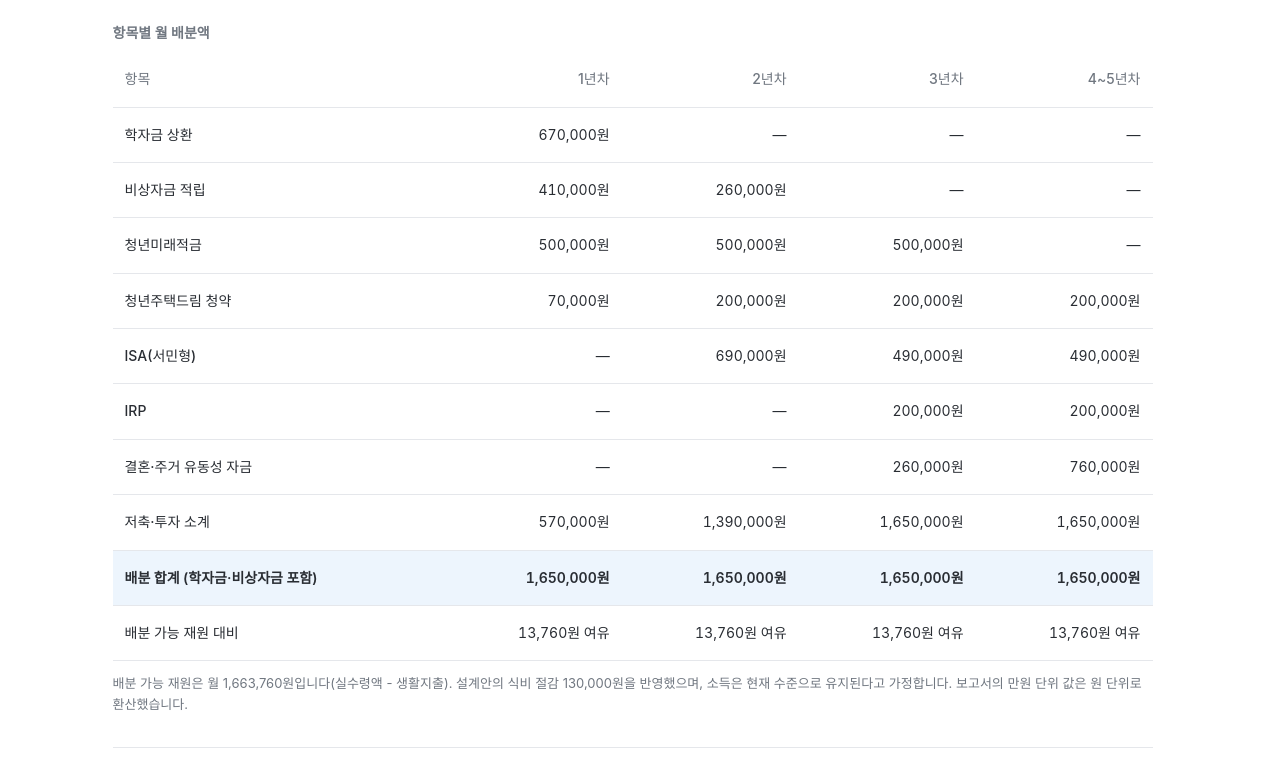
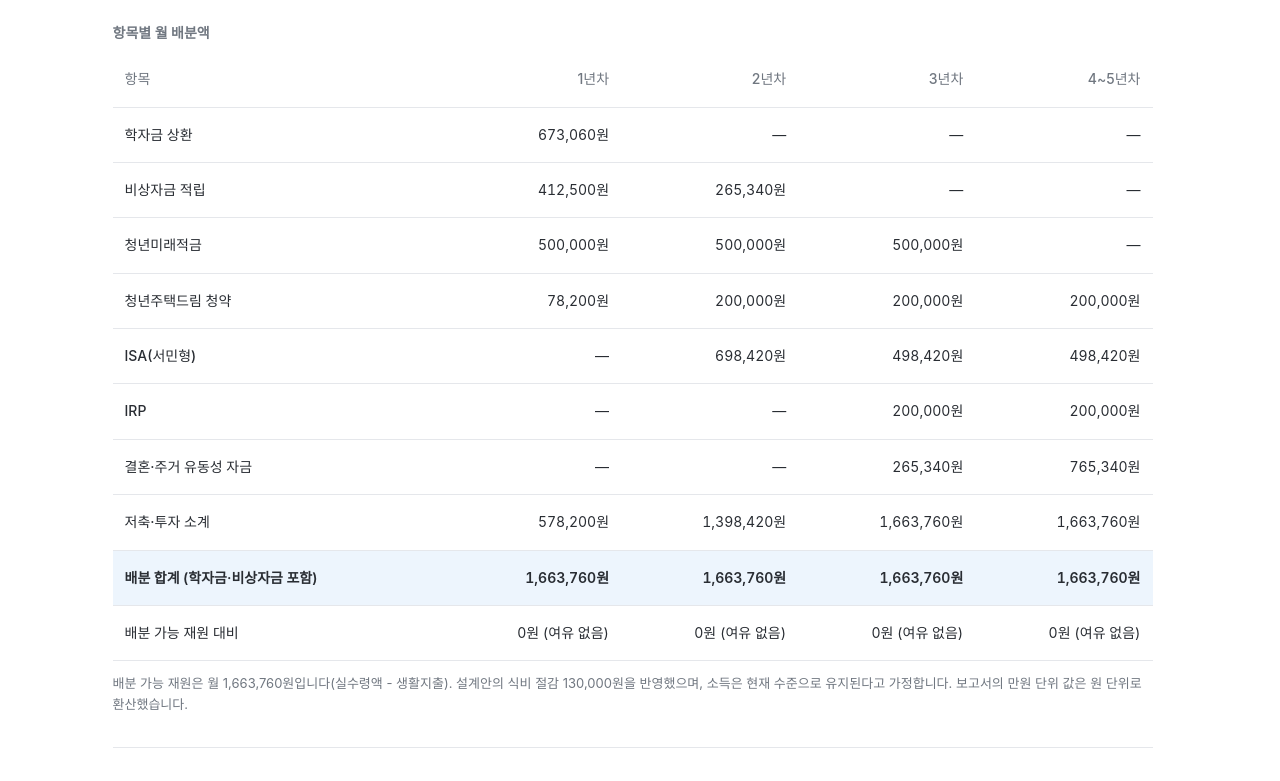
Before and after one commit to yuurmj/afpk, a React (Vite) app: page / in a window 1280 px wide. Shown: the part 858-1639 px from the top of the page. Built offline with nearby package versions, Linux system fonts and the light colour scheme; a web font is replaced by a local one.

Commit message:
feat: 배분 데이터를 보고서 4단계의 정확한 값으로 교체

```diff
--- a/src/data/allocationPlan.js
+++ b/src/data/allocationPlan.js
@@ -1,20 +1,20 @@
 // 금액 단위: 원 (월 기준)
-// 출처: 팀 보고서 '월 가처분 재원 및 계좌별 자금 배분 플랜' (원문은 만원 단위)
-// 보고서 표의 -67, -41, -26처럼 음수로 적힌 학자금 상환·비상자금 적립은
-// 가용 재원에서 먼저 빼는 지출이며(재무설계 담당 확인), 보고서의 합계 행은
-// 이 둘을 뺀 저축·투자 가능액입니다. 여기서는 모두 양수 배분액으로 기재하고
-// fixedOutflow: true 로 표시합니다.
+// 출처: 팀 보고서 4단계 '투자 재원 및 연도별 자금 배분안' (원문은 만원 단위, 소수점 셋째 자리까지)
+// - 월 가용 재원 166.376만 원 = 월 실수령액 301.995만 원 - (생활지출 148.619만 원 - 식비 절감 13만 원)
+// - 학자금 상환·비상자금 적립은 가용 재원에서 먼저 빼는 지출(fixedOutflow)이며, 1년차의 남는 재원
+//   108.556만 원을 두 항목에 배분합니다(비상자금 1년차 월 41.25만 원 = 1년차 말 3개월분 약 495만 원).
+// - 결혼·주거 유동성 자금은 다른 항목을 배분하고 남는 금액이라 모든 연차의 배분 합계가 가용 재원과 같습니다.
 
 export const allocationPeriods = ['1년차', '2년차', '3년차', '4~5년차'];
 
 export const allocationItems = [
-    { id: 'student-loan', name: '학자금 상환', fixedOutflow: true, monthly: [670_000, 0, 0, 0] },
-    { id: 'emergency', name: '비상자금 적립', fixedOutflow: true, monthly: [410_000, 260_000, 0, 0] },
+    { id: 'student-loan', name: '학자금 상환', fixedOutflow: true, monthly: [673_060, 0, 0, 0] },
+    { id: 'emergency', name: '비상자금 적립', fixedOutflow: true, monthly: [412_500, 265_340, 0, 0] },
     { id: 'youth-savings', name: '청년미래적금', monthly: [500_000, 500_000, 500_000, 0] },
-    { id: 'subscription', name: '청년주택드림 청약', monthly: [70_000, 200_000, 200_000, 200_000] },
-    { id: 'isa', name: 'ISA(서민형)', monthly: [0, 690_000, 490_000, 490_000] },
+    { id: 'subscription', name: '청년주택드림 청약', monthly: [78_200, 200_000, 200_000, 200_000] },
+    { id: 'isa', name: 'ISA(서민형)', monthly: [0, 698_420, 498_420, 498_420] },
     { id: 'irp', name: 'IRP', monthly: [0, 0, 200_000, 200_000] },
-    { id: 'liquidity', name: '결혼·주거 유동성 자금', monthly: [0, 0, 260_000, 760_000] },
+    { id: 'liquidity', name: '결혼·주거 유동성 자금', monthly: [0, 0, 265_340, 765_340] },
 ];
 
 // 설계안에 포함된 지출 절감 (재무설계 담당 확인: 식비 월 13만 원 절감)
--- a/src/pages/PlanPage.jsx
+++ b/src/pages/PlanPage.jsx
@@ -281,7 +281,9 @@ export default function PlanPage({ customer, onCustomerChange, allocationItems,
                   >
                     {gap < 0
                       ? `${formatAmount(-gap)} 초과`
-                      : `${formatAmount(gap)} 여유`}
+                      : gap === 0
+                        ? "0원 (여유 없음)"
+                        : `${formatAmount(gap)} 여유`}
                   </td>
                 );
               })}
```
